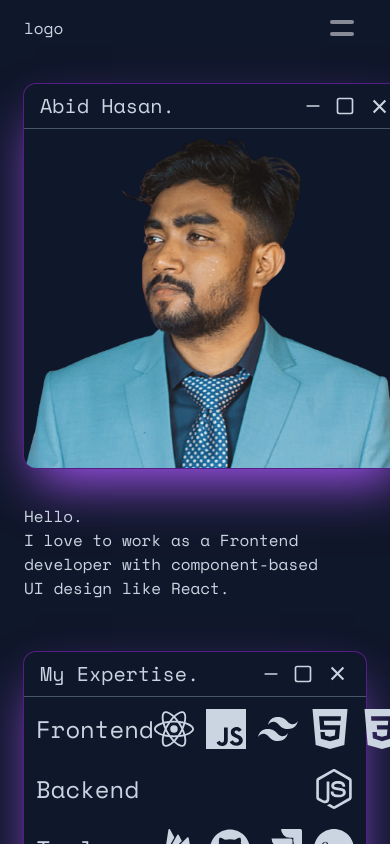
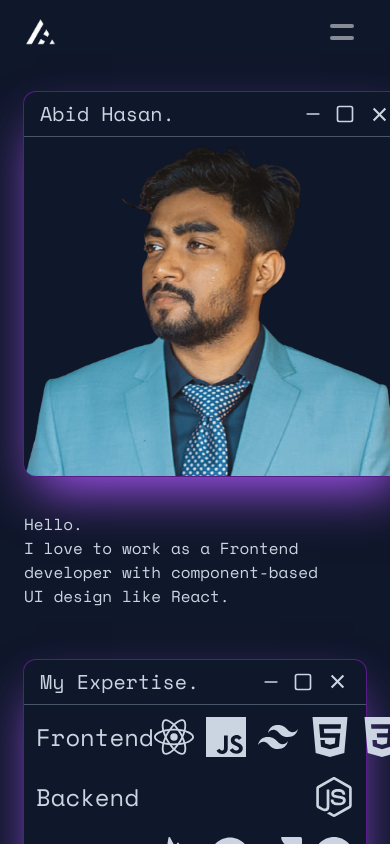
Before and after one commit to AbidHasanPiash/abidhasan-portfolio, a React (Create React App) app: page / in a window 390 px wide. Built offline with nearby package versions, Linux system fonts and the light colour scheme.

Commit message:
mobile navbar update

```diff
--- a/src/components/Navbar.jsx
+++ b/src/components/Navbar.jsx
@@ -1,5 +1,6 @@
 import React, {useState} from "react";
 import { NavLink, useLocation } from "react-router-dom";
+import Logo from "../image/logo.png";
 
 export default function Navbar() {
   const navMenuItem = [
@@ -15,7 +16,11 @@ export default function Navbar() {
     <div className="w-screen h-fit object-top">
         <div className="flex items-center justify-between max-w-7xl mx-auto py-4 px-6">
             <div>
-            logo
+                <img
+                    src={Logo}
+                    alt="logo"
+                    className="w-8 cursor-pointer"
+                />
             </div>
             <ul className={`hidden md:flex items-center justify-center text-xl space-x-5`}>
                 {navMenuItem.map((item, index) => (
@@ -43,12 +48,27 @@ export default function Navbar() {
                 />
             </button>
             <ul
-            className={`${isOpen ? 'block fixed top-0 left-0 ease-in-out duration-300' : 'ease-in-out duration-300 h-screen fixed -left-full'}
-                pt-16 bg-slate-800 md:hidden text-xl w-4/6 h-screen border-r border-purple-900 shadow-2xl shadow-purple-800`}
+                className={`${isOpen
+                    ? 'block fixed top-0 left-0 ease-in-out duration-300'
+                    : 'ease-in-out duration-300 h-screen fixed -left-full'}
+                    md:hidden bg-slate-800 text-xl w-4/6 h-screen border-r border-purple-900 shadow-2xl shadow-purple-800
+                    flex flex-col items-center justify-center space-y-10`}
             >
-            <h1 className="text-center text-5xl mb-6">Logo</h1>
+                <div className="flex flex-col items-center justify-center">
+                    <img src={Logo} alt="logo" className="w-20 cursor-pointer" />
+                    <h1 className="text-sm">Abid Hasan</h1>
+                </div>
+                <div>
                     {navMenuItem.map((item, index) => (
-                <li key={index} onClick={() => setIsOpen(!isOpen)} className={`text-2xl px-3 rounded-full ${location.pathname  === item.link ? 'ring-2 ring-purple-500' : 'hover:text-slate-200 hover:scale-105'} my-3 mx-8 duration-200`}>
+                        <li
+                            key={index}
+                            onClick={() =>
+                            setIsOpen(!isOpen)}
+                            className={`${location.pathname  === item.link
+                                ? 'ring-2 ring-purple-500'
+                                : 'hover:text-slate-200 hover:scale-105'}
+                                text-2xl px-3 rounded-full my-10 mx-8`
+                        }>
                             <NavLink to={item.link} className='flex space-x-2'>
                                 <p className={`${location.pathname  === item.link ? 'block' : 'hidden'}`}> ˂  </p>
                                 <p>{item.title}</p>
@@ -56,6 +76,7 @@ export default function Navbar() {
                             </NavLink>
                         </li>
                     ))}
+                </div>
             </ul>
       </div>
     </div>
```
Also changed, not shown: src/image/logo.png. Lines whose indentation alone changed are shown as unchanged.
